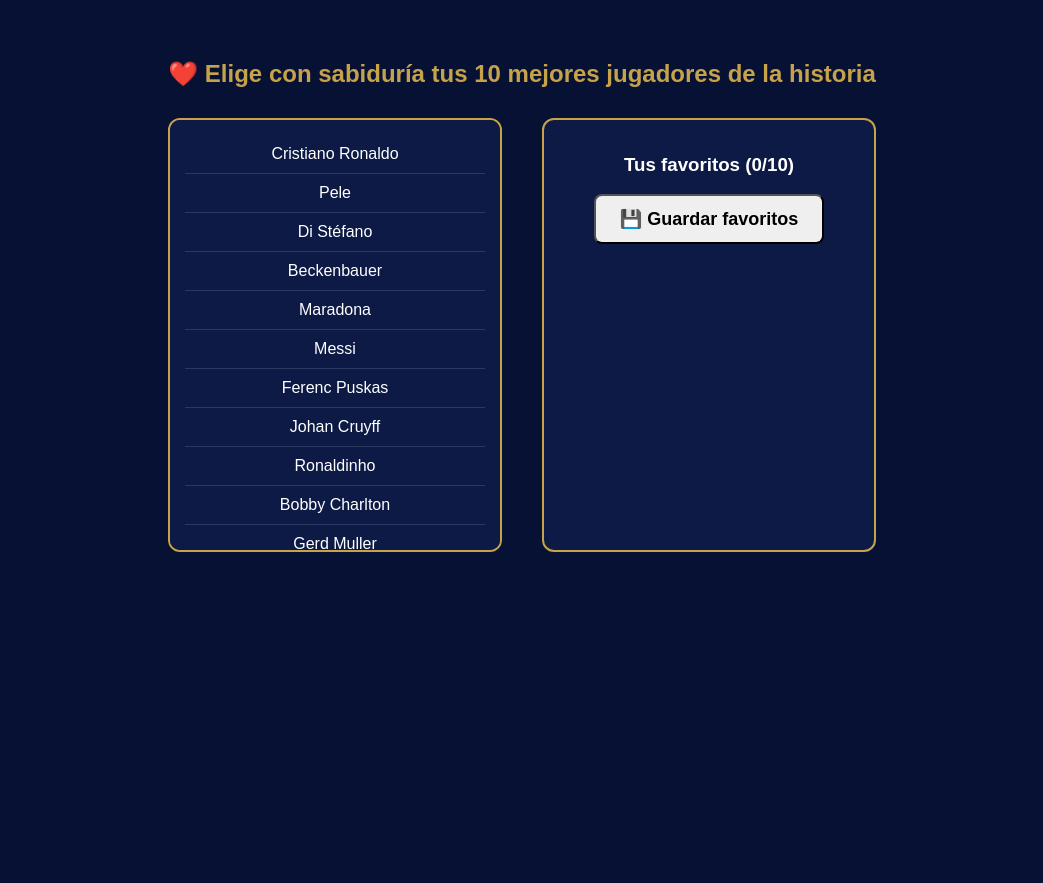
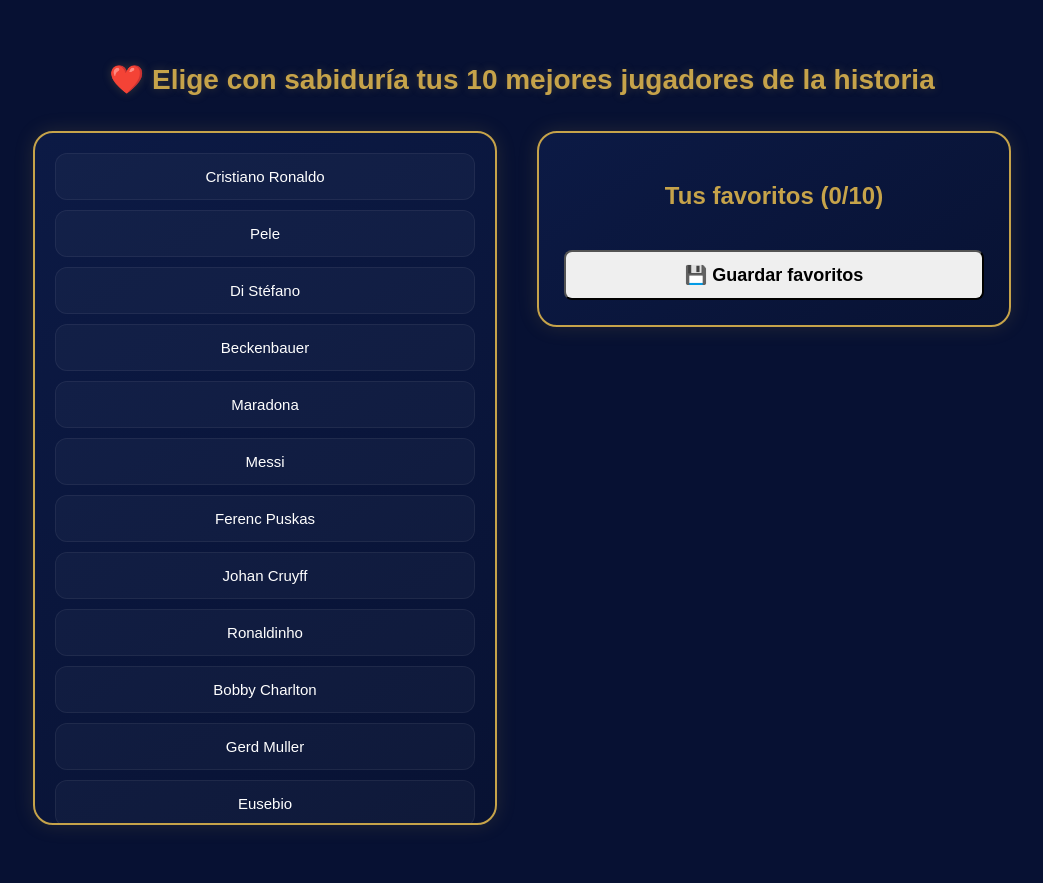
Before and after one commit to jpjararodriguez-max/club-poetas, a PHP site: page /favoritos.php in a window 1280 px wide. Shown: the part 145-1028 px from the top of the page, without its empty margins (118-1161 px from the left). Run offline with PHP 8.4, Linux system fonts and the light colour scheme; the visitor is signed in with stand-in values (Sample User, id 1); data that the repository does not hold is empty.

Commit message:
Mejora visual premium en favoritos

```diff
--- a/frontend/css/styles.css
+++ b/frontend/css/styles.css
@@ -310,65 +310,212 @@ form input:focus {
     display: none;
 }
 
+/* ========================= */
+/* MIS FAVORITOS MEJORAR APARIENCIA */
+/* ========================= */
 
-/* mis favoritos */
 .favoritos-container {
-    padding: 40px;
+    width: 100%;
+    max-width: 1400px;
+    padding: 40px 20px;
     text-align: center;
 }
 
 .favoritos-title {
     color: #C6A34A;
-    margin-bottom: 30px;
+    margin-bottom: 35px;
+    font-size: 28px;
+    text-shadow: 0 0 10px rgba(198,163,74,0.25);
 }
 
 .favoritos-content {
     display: flex;
     justify-content: center;
+    align-items: flex-start;
     gap: 40px;
+    flex-wrap: wrap;
 }
 
-/* LISTA */
+/* ========================= */
+/* LISTA JUGADORES */
+/* ========================= */
+
 .lista-jugadores {
-    width: 300px;
-    max-height: 400px;
+    width: 420px;
+    max-height: 650px;
     overflow-y: auto;
-    background-color: #0C1A45;
+
+    background: linear-gradient(145deg, #0C1A45, #081233);
     border: 2px solid #C6A34A;
-    border-radius: 12px;
-    padding: 15px;
+    border-radius: 20px;
+
+    padding: 20px;
+
+    box-shadow: 0 0 20px rgba(198,163,74,0.15);
+    transition: 0.3s;
 }
 
+.lista-jugadores:hover {
+    transform: scale(1.01);
+    box-shadow: 0 0 28px rgba(198,163,74,0.35);
+}
+
+/* SCROLL PRO */
+
+.lista-jugadores::-webkit-scrollbar {
+    width: 10px;
+}
+
+.lista-jugadores::-webkit-scrollbar-track {
+    background: #071133;
+    border-radius: 10px;
+}
+
+.lista-jugadores::-webkit-scrollbar-thumb {
+    background: #C6A34A;
+    border-radius: 10px;
+}
+
+/* ITEMS */
+
 .jugador {
-    padding: 10px;
-    border-bottom: 1px solid #ffffff22;
+    background-color: rgba(255,255,255,0.03);
+
+    margin-bottom: 10px;
+    padding: 14px;
+
+    border-radius: 12px;
+
+    border: 1px solid rgba(255,255,255,0.06);
+
     cursor: pointer;
+
+    transition: 0.3s;
+
+    font-size: 15px;
+    font-weight: 500;
 }
 
 .jugador:hover {
     background-color: #C6A34A;
     color: #071133;
+
+    transform: translateX(6px);
+
+    box-shadow: 0 0 18px rgba(198,163,74,0.4);
 }
 
-/* SELECCIONADOS */
+/* ========================= */
+/* PANEL FAVORITOS */
+/* ========================= */
+
 .seleccionados {
-    width: 300px;
-    background-color: #0C1A45;
+    width: 420px;
+
+    background: linear-gradient(145deg, #0C1A45, #081233);
+
     border: 2px solid #C6A34A;
-    border-radius: 12px;
-    padding: 15px;
+    border-radius: 20px;
+
+    padding: 25px;
+
+    box-shadow: 0 0 20px rgba(198,163,74,0.15);
+
+    transition: 0.3s;
 }
+
+.seleccionados:hover {
+    transform: scale(1.01);
+    box-shadow: 0 0 28px rgba(198,163,74,0.35);
+}
+
+.seleccionados h3 {
+    color: #C6A34A;
+    margin-bottom: 20px;
+    font-size: 24px;
+}
+
+/* LISTA FAVORITOS */
 
 .seleccionados ul {
     list-style: none;
     padding: 0;
+    margin: 0;
 }
 
+/* ITEM FAVORITO */
+
 .seleccionados li {
-    margin: 8px 0;
+    display: flex;
+    justify-content: space-between;
+    align-items: center;
+
+    background-color: rgba(255,255,255,0.03);
+
+    padding: 14px;
+    margin-bottom: 12px;
+
+    border-radius: 12px;
+
+    border: 1px solid rgba(255,255,255,0.06);
+
+    transition: 0.3s;
 }
 
+.seleccionados li:hover {
+    transform: scale(1.02);
+    box-shadow: 0 0 18px rgba(198,163,74,0.25);
+}
 
+/* BOTÓN ELIMINAR */
+
+.seleccionados li button {
+    background-color: transparent;
+
+    border: 2px solid #C6A34A;
+
+    color: #C6A34A;
+
+    width: 35px;
+    height: 35px;
+
+    border-radius: 50%;
+
+    cursor: pointer;
+
+    transition: 0.3s;
+
+    font-size: 14px;
+}
+
+.seleccionados li button:hover {
+    background-color: #C6A34A;
+    color: #071133;
+
+    transform: scale(1.15) rotate(8deg);
+}
+
+/* BOTÓN GUARDAR */
+
+.seleccionados .btn {
+    margin-top: 20px;
+    width: 100%;
+}
+
+/* RESPONSIVE */
+
+@media (max-width: 950px) {
+
+    .favoritos-content {
+        flex-direction: column;
+        align-items: center;
+    }
+
+    .lista-jugadores,
+    .seleccionados {
+        width: 90%;
+    }
+}
 
 /* MI PERFIL DE LA APP */
 .perfil-container {
```
